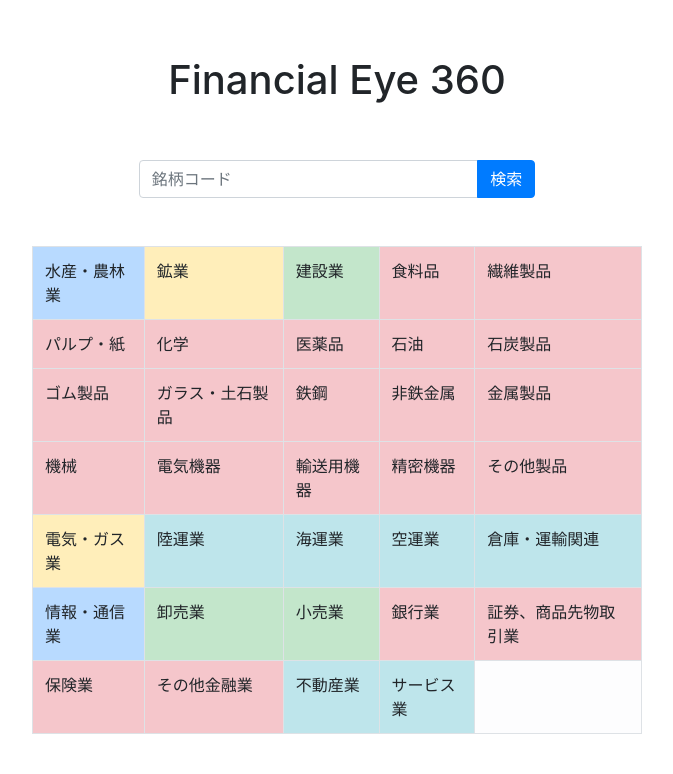
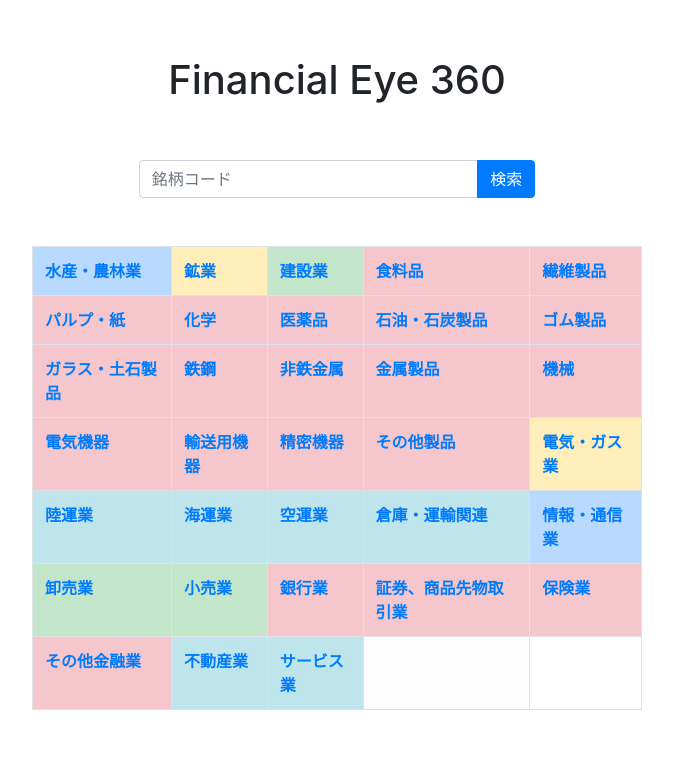
Before and after one commit to RuBisCO28/FinancialEye, a Flask app: page / in a window 1280 px wide. Shown: the part 58-832 px from the top of the page, without its empty margins (303-976 px from the left). After the commit the page ends 768 px from the top, so only its background shows below. Run offline with Flask 2, Linux system fonts and the light colour scheme; some libraries are stand-ins or nearby versions.

Commit message:
Add Category

```diff
--- a/app/app.py
+++ b/app/app.py
@@ -5,19 +5,22 @@ from models.models import Stocks
 from decimal import Decimal, ROUND_HALF_UP
 
 app = Flask(__name__)
+btd = {'1': '水産・農林業', '2': '鉱業', '3': '建設業', '4': '食料品', '5': '繊維製品', '6': 'パルプ・紙', '7': '化学',
+       '8': '医薬品', '9': '石油・石炭製品', '11': 'ゴム製品', '12': 'ガラス・土石製品', '13': '鉄鋼', '14': '非鉄金属',
+       '15': '金属製品', '16': '機械', '17': '電気機器', '18': '輸送用機器', '19': '精密機器', '20': 'その他製品', '21': '電気・ガス業',
+       '22': '陸運業', '23': '海運業', '24': '空運業', '25': '倉庫・運輸関連', '26': '情報・通信業', '27': '卸売業', '28': '小売業',
+       '29': '銀行業', '30': '証券、商品先物取引業', '31': '保険業', '32': 'その他金融業', '33': '不動産業', '34': 'サービス業'}
 
 @app.route("/")
 @app.route("/index")
 def index():
     title = request.args.get("title")
-    all_edinetcodeinfo = EdinetCodeInfo.query.all()
-    return render_template("index.html",title=title,all_edinetcodeinfo=all_edinetcodeinfo)
+    return render_template("index.html",title=title)
 
-@app.route("/type")
-def type():
-    title = request.args.get("title")
-    all_edinetcodeinfo = EdinetCodeInfo.query.all()
-    return render_template("index.html",title=title,all_edinetcodeinfo=all_edinetcodeinfo)
+@app.route("/buisnesstype/<btype>")
+def buisnesstype(btype):
+    all_edinetcodeinfo = EdinetCodeInfo.query.filter(EdinetCodeInfo.businesstype==btd[btype]).all()
+    return render_template("buisnesstype.html",all_edinetcodeinfo=all_edinetcodeinfo)
 
 @app.route("/search",methods=['GET'])
 def get():
--- a/app/templates/index.html
+++ b/app/templates/index.html
@@ -46,52 +46,51 @@
 		<div class="col-6">
 		<table class="table table-bordered">
 		<tr>
-		<td class="table-primary">水産・農林業</td>
-		<td class="table-warning">鉱業</td>
-		<td class="table-success">建設業</td>
-		<td class="table-danger">食料品</td>
-		<td class="table-danger">繊維製品</td>
+		<td class="table-primary"><a href="/buisnesstype/1"><strong>水産・農林業</strong></a></td>
+		<td class="table-warning"><a href="/buisnesstype/2"><strong>鉱業</strong></a></td>
+		<td class="table-success"><a href="/buisnesstype/3"><strong>建設業</td>
+		<td class="table-danger"><a href="/buisnesstype/4"><strong>食料品</td>
+		<td class="table-danger"><a href="/buisnesstype/5"><strong>繊維製品</td>
 		</tr>
 		<tr>
-		<td class="table-danger">パルプ・紙</td>
-		<td class="table-danger">化学</td>
-		<td class="table-danger">医薬品</td>
-		<td class="table-danger">石油</td>
-		<td class="table-danger">石炭製品</td>
+		<td class="table-danger"><a href="/buisnesstype/6"><strong>パルプ・紙</td>
+		<td class="table-danger"><a href="/buisnesstype/7"><strong>化学</td>
+		<td class="table-danger"><a href="/buisnesstype/8"><strong>医薬品</td>
+		<td class="table-danger"><a href="/buisnesstype/9"><strong>石油・石炭製品</td>
+		<td class="table-danger"><a href="/buisnesstype/11"><strong>ゴム製品</td>
 		</tr>
 		<tr>
-		<td class="table-danger">ゴム製品</td>
-		<td class="table-danger">ガラス・土石製品</td>
-		<td class="table-danger">鉄鋼</td>
-		<td class="table-danger">非鉄金属</td>
-		<td class="table-danger">金属製品</td>
+		<td class="table-danger"><a href="/buisnesstype/12"><strong>ガラス・土石製品</td>
+		<td class="table-danger"><a href="/buisnesstype/13"><strong>鉄鋼</td>
+		<td class="table-danger"><a href="/buisnesstype/14"><strong>非鉄金属</td>
+		<td class="table-danger"><a href="/buisnesstype/15"><strong>金属製品</td>
+		<td class="table-danger"><a href="/buisnesstype/16"><strong>機械</td>
 		</tr>
 		<tr>
-		<td class="table-danger">機械</td>
-		<td class="table-danger">電気機器</td>
-		<td class="table-danger">輸送用機器</td>
-		<td class="table-danger">精密機器</td>
-		<td class="table-danger">その他製品</td>
+		<td class="table-danger"><a href="/buisnesstype/17"><strong>電気機器</td>
+		<td class="table-danger"><a href="/buisnesstype/18"><strong>輸送用機器</td>
+		<td class="table-danger"><a href="/buisnesstype/19"><strong>精密機器</td>
+		<td class="table-danger"><a href="/buisnesstype/20"><strong>その他製品</td>
+		<td class="table-warning"><a href="/buisnesstype/21"><strong>電気・ガス業</td>
 		</tr>
 		<tr>
-		<td class="table-warning">電気・ガス業</td>
-		<td class="table-info">陸運業</td>
-		<td class="table-info">海運業</td>
-		<td class="table-info">空運業</td>
-		<td class="table-info">倉庫・運輸関連</td>
+		<td class="table-info"><a href="/buisnesstype/22"><strong>陸運業</td>
+		<td class="table-info"><a href="/buisnesstype/23"><strong>海運業</td>
+		<td class="table-info"><a href="/buisnesstype/24"><strong>空運業</td>
+		<td class="table-info"><a href="/buisnesstype/25"><strong>倉庫・運輸関連</td>
+		<td class="table-primary"><a href="/buisnesstype/26"><strong>情報・通信業</td>
 		</tr>
 		<tr>
-		<td class="table-primary">情報・通信業</td>
-		<td class="table-success">卸売業</td>
-		<td class="table-success">小売業</td>
-		<td class="table-danger">銀行業</td>
-		<td class="table-danger">証券、商品先物取引業</td>
+		<td class="table-success"><a href="/buisnesstype/27"><strong>卸売業</td>
+		<td class="table-success"><a href="/buisnesstype/28"><strong>小売業</td>
+		<td class="table-danger"><a href="/buisnesstype/29"><strong>銀行業</td>
+		<td class="table-danger"><a href="/buisnesstype/30"><strong>証券、商品先物取引業</td>
+		<td class="table-danger"><a href="/buisnesstype/31"><strong>保険業</td>
 		</tr>
 		<tr>
-		<td class="table-danger">保険業</td>
-		<td class="table-danger">その他金融業</td>
-		<td class="table-info">不動産業</td>
-		<td class="table-info">サービス業</td>
+		<td class="table-danger"><a href="/buisnesstype/32"><strong>その他金融業</td>
+		<td class="table-info"><a href="/buisnesstype/33"><strong>不動産業</td>
+		<td class="table-info"><a href="/buisnesstype/34"><strong>サービス業</td>
 		<td class="table-light"></td>
 		</tr>
 		</table>
@@ -100,11 +99,6 @@
 		</div>
     </div>
 
-	{% for edinetcodeinfo in all_edinetcodeinfo %}
-    <p align="center">{{edinetcodeinfo.edinetcode}}：{{edinetcodeinfo.submitter}}（{{edinetcodeinfo.securitiescode}}）</p>
-    {% endfor %}
-
-
     <script src="https://code.jquery.com/jquery-3.3.1.slim.min.js" integrity="sha384-q8i/X+965DzO0rT7abK41JStQIAqVgRVzpbzo5smXKp4YfRvH+8abtTE1Pi6jizo" crossorigin="anonymous"></script>
     <script src="https://cdnjs.cloudflare.com/ajax/libs/popper.js/1.14.6/umd/popper.min.js" integrity="sha384-wHAiFfRlMFy6i5SRaxvfOCifBUQy1xHdJ/yoi7FRNXMRBu5WHdZYu1hA6ZOblgut" crossorigin="anonymous"></script>
     <script src="https://stackpath.bootstrapcdn.com/bootstrap/4.2.1/js/bootstrap.min.js" integrity="sha384-B0UglyR+jN6CkvvICOB2joaf5I4l3gm9GU6Hc1og6Ls7i6U/mkkaduKaBhlAXv9k" crossorigin="anonymous"></script>
```
Also changed, not shown: app/templates/buisnesstype.html (renamed from app/templates/type.html, +18 -19 lines), app/templates/result.html (+20 -14 lines).
